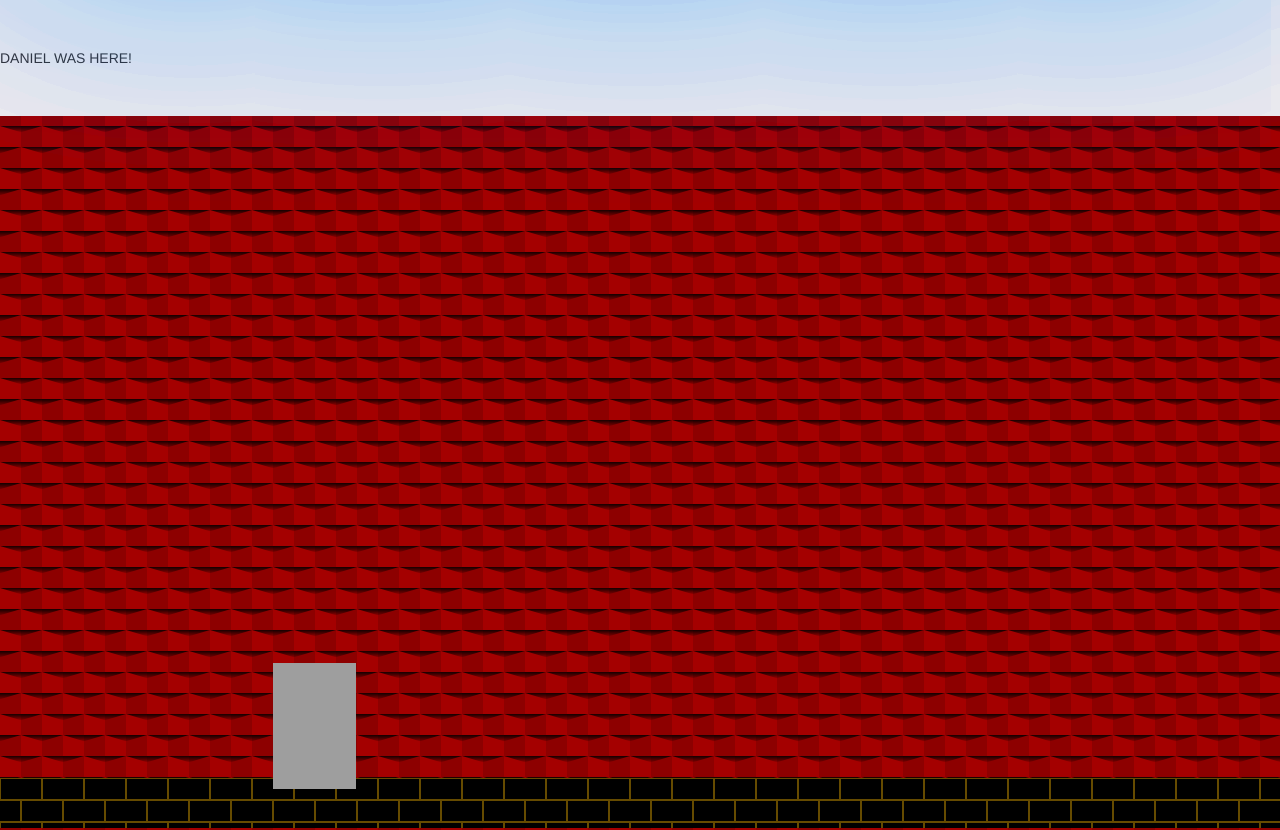
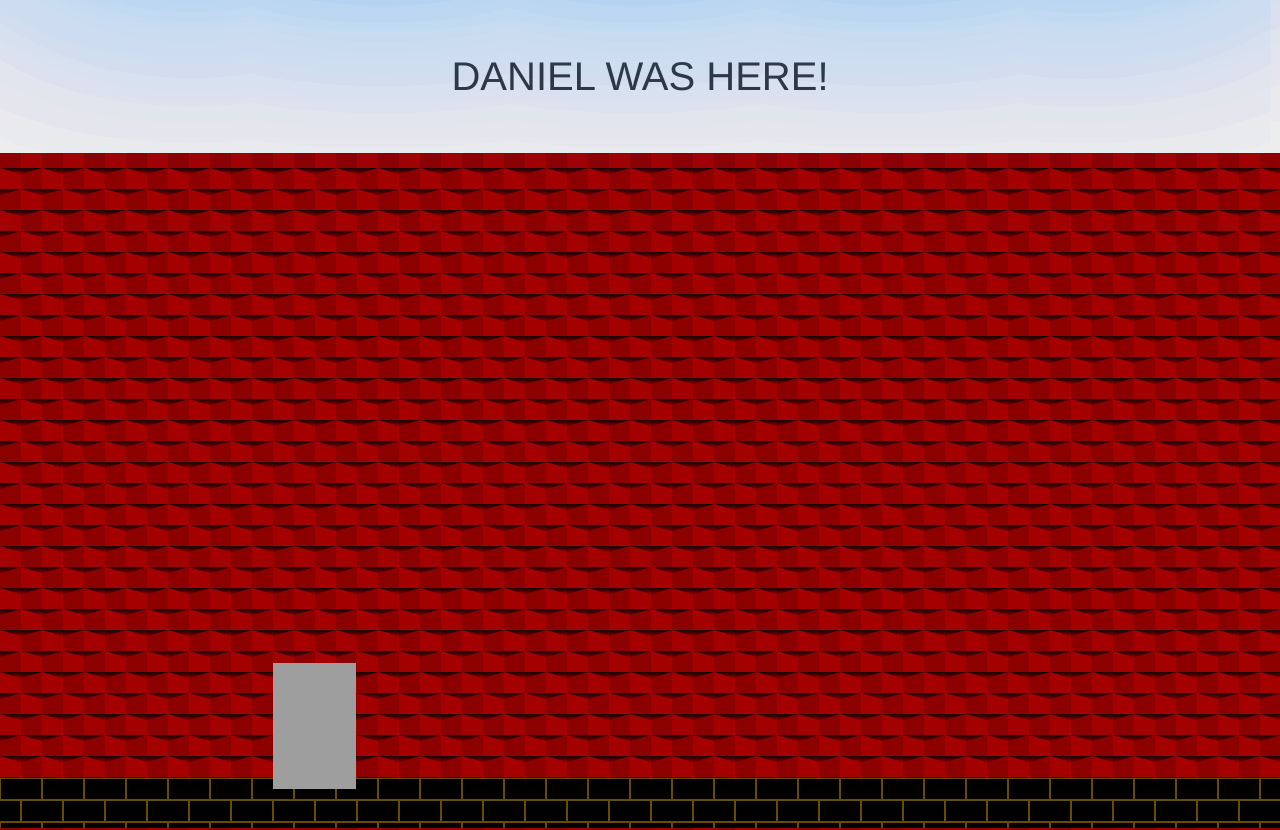
Before and after one commit to codedaniels/GuessGameGit, a plain HTML site: page index.html in a window 1280 px wide. Shown: the top 830 px of the page. Drawn offline with nearby package versions, Linux system fonts and the light colour scheme; grey boxes are pictures that could not be loaded.

Commit message:
more stuff was changed by Daniel - CSS file too now.

```diff
--- a/style.css
+++ b/style.css
@@ -523,3 +523,9 @@ body{
         transform: perspective(400px);
     }
 }
+
+/* added some CSS too by Daniel */
+.jumbotron {
+    text-align: center;
+    font-size: 4rem;
+}
```
Also changed, not shown: index.html (+1 -0 lines).
